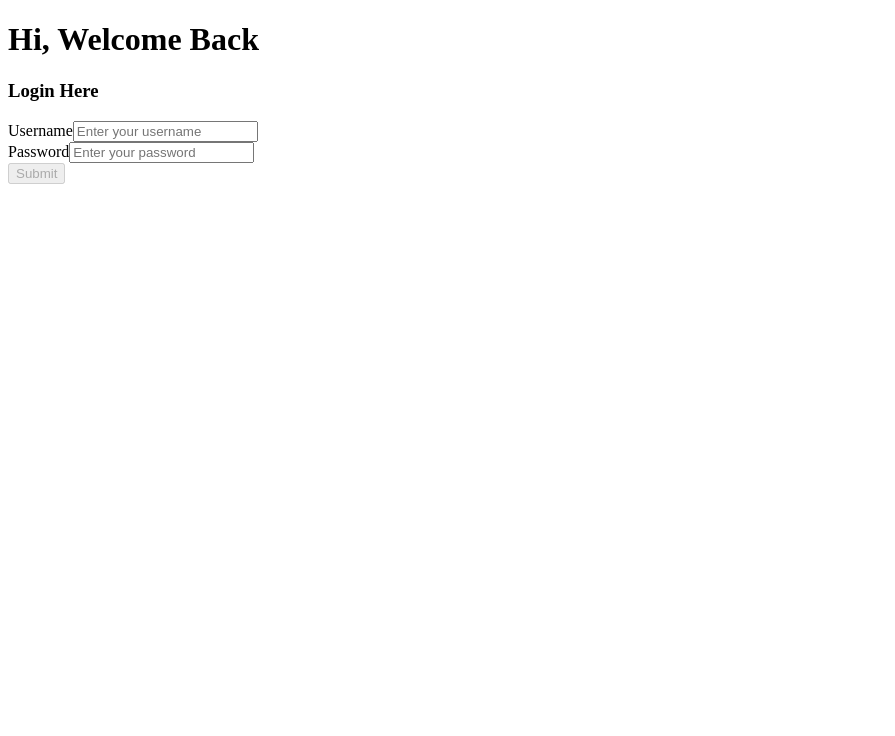
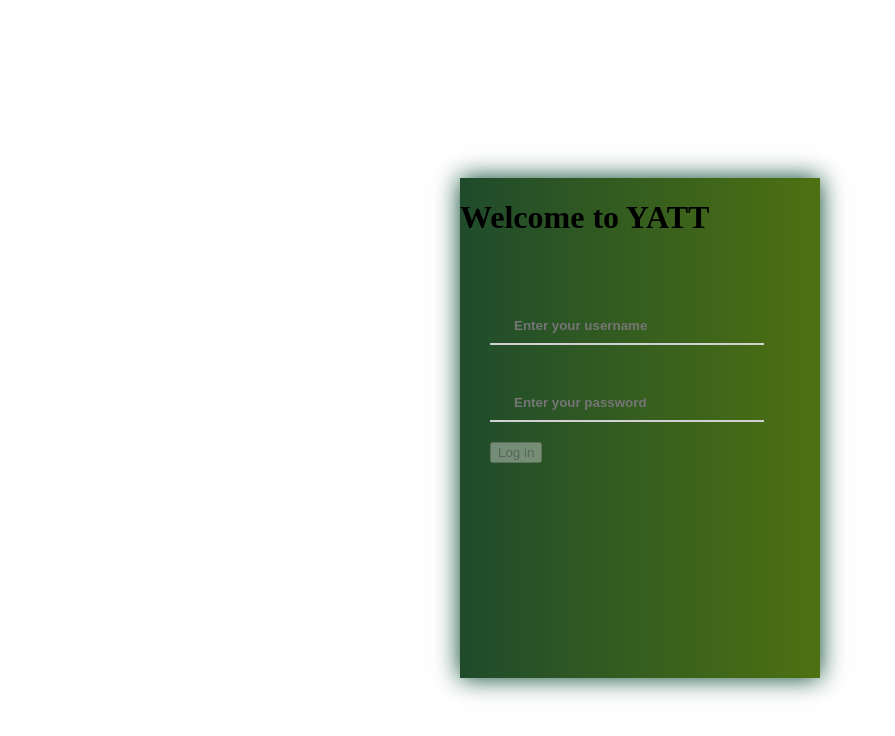
Before and after one commit to benceBalazs/YATTT, an Angular app in the folder yatt_frontend/yatt_web/: page /login in a window 1280 px wide. Shown: the top 736 px of the page, without its empty margins (0-895 px from the left). Built offline with nearby package versions, Linux system fonts and the light colour scheme.

Commit message:
styled Login

```diff
--- a/yatt_frontend/yatt_web/src/app/login/login.component.css
+++ b/yatt_frontend/yatt_web/src/app/login/login.component.css
@@ -0,0 +1,48 @@
+.container {
+  display: flex;
+  align-items: center;
+  justify-content: center;
+  min-height: 100vh;
+  padding: 20px;
+}
+
+.screen {
+  background: linear-gradient(90deg, rgb(31, 75, 44), #4d7111);
+  position: relative;
+  height: 500px;
+  width: 360px;
+  box-shadow: 0px 0px 24px #004228;
+}
+
+.screen__content {
+  z-index: 1;
+  position: relative;
+  height: 100%;
+}
+
+.login {
+  width: 320px;
+  padding: 30px 30px 30px;
+}
+
+.login__field {
+  padding: 20px 0px;
+  position: relative;
+}
+
+.login__input {
+  border: none;
+  border-bottom: 2px solid #D1D1D4;
+  background: none;
+  padding: 10px 10px 10px 24px;
+  font-weight: 700;
+  width: 75%;
+  transition: .2s;
+}
+
+.login__input:active,
+.login__input:focus,
+.login__input:hover {
+  outline: none;
+  border-bottom-color: #C3E956;
+}
--- a/yatt_frontend/yatt_web/src/app/login/login.component.html
+++ b/yatt_frontend/yatt_web/src/app/login/login.component.html
@@ -1,22 +1,21 @@
-<div>
-  <h1>Hi, Welcome Back</h1>
-  <h3>Login Here</h3>
-
-  <form [formGroup]="loginForm" (ngSubmit)="login()">
-    <div>
-      <label for="username">Username</label>
-      <input formControlName="username" type="text" placeholder="Enter your username">
-      <div *ngIf="loginForm.controls['username'].invalid">
-      </div>
-      <label for="password">Password</label>
-      <input formControlName="password" type="password" placeholder="Enter your password">
-      <div *ngIf="loginForm.controls['password'].invalid">
-      </div>
+<div class="container">
+  <div class="screen">
+      <h1>Welcome to YATT</h1>
+    <div class="screen__content">
+       <form [formGroup]="loginForm" (ngSubmit)="login()" class="login">
+        <div class="login__field">
+          <input formControlName="username" type="text" placeholder="Enter your username" class="login__input">
+          <div *ngIf="loginForm.controls['username'].invalid"></div>
+        </div>
+        <div class="login__field">
+          <input formControlName="password" type="password" placeholder="Enter your password" class="login__input">
+          <div *ngIf="loginForm.controls['password'].invalid"></div>
+        </div>
+         <button type="submit" [disabled]="loginForm.invalid">Log in</button>
+         <div *ngIf="errorMessage">
+           <p style="color: red;">{{ errorMessage }}</p>
+         </div>
+       </form>
     </div>
-
-    <button type="submit" [disabled]="loginForm.invalid">Submit</button>
-    <div *ngIf="errorMessage">
-      <p style="color: red;">{{ errorMessage }}</p>
-    </div>
-  </form>
+  </div>
 </div>
```
